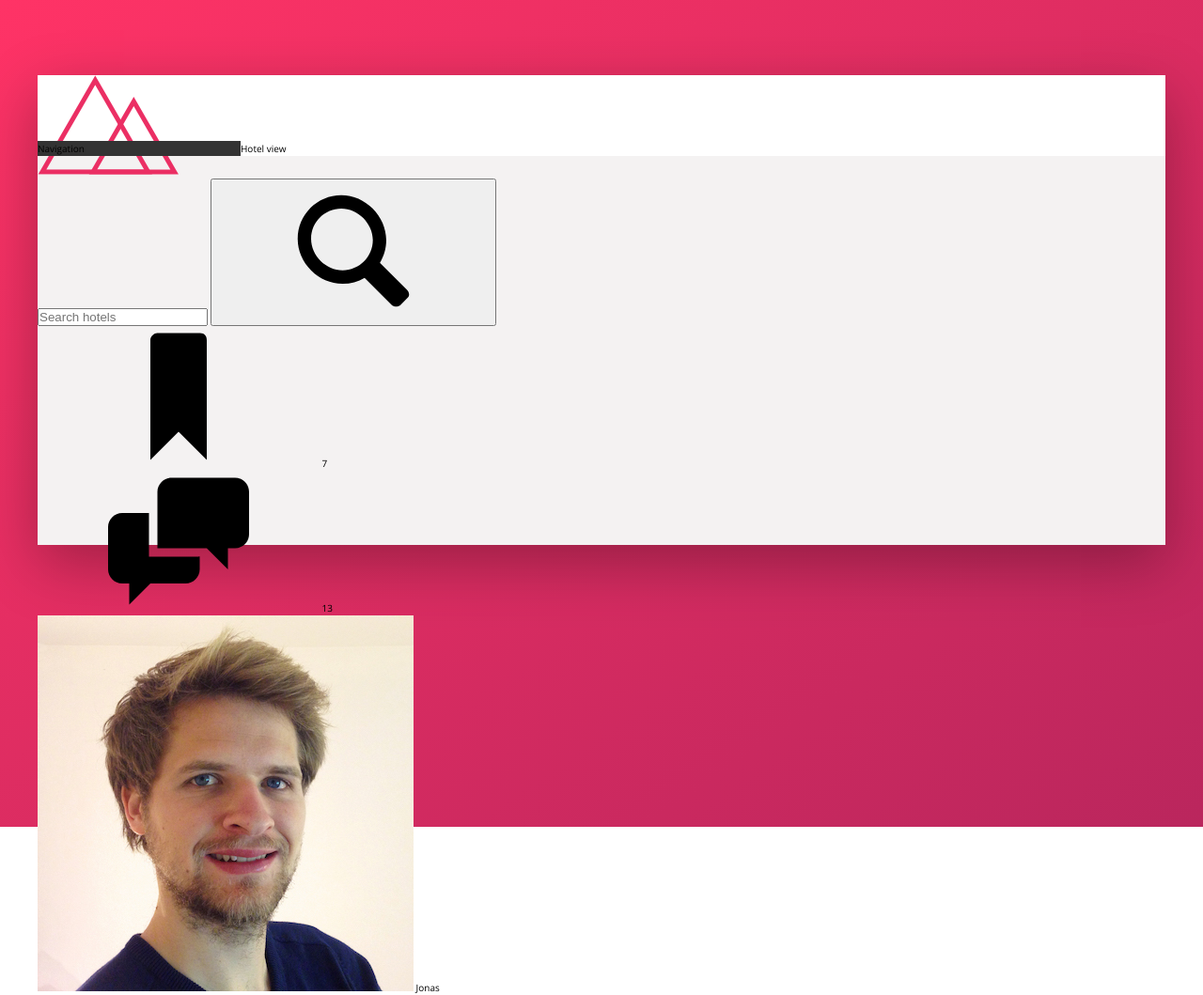
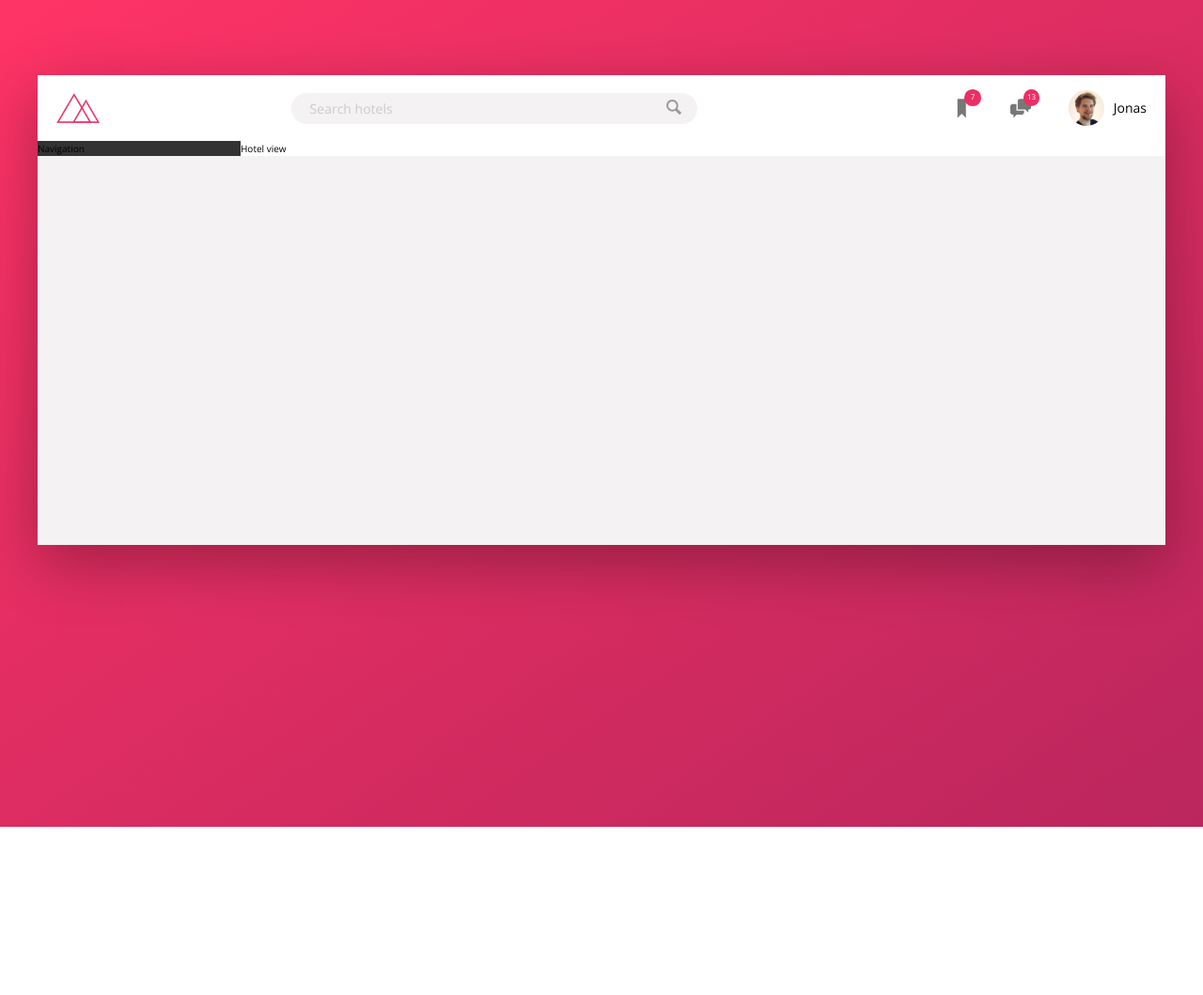
Before and after one commit to vipham258/trillo-project, a website: page index.html in a window 1280 px wide. Shown: the whole page at 94% size. After the commit the page ends 880 px from the top, so only its background shows below. Drawn offline with nearby package versions, Linux system fonts and the light colour scheme.

Commit message:
built header

```diff
--- a/index.html
+++ b/index.html
@@ -30,7 +30,7 @@
           </button>
         </form>
 
-        <nav class="user_nav">
+        <nav class="user-nav">
           <div class="user-nav__icon-box">
             <svg class="user-nav__icon">
               <use xlink:href="img/sprite.svg#icon-bookmark"></use>
--- a/sass/_components.scss
+++ b/sass/_components.scss
@@ -0,0 +1,117 @@
+//////////////////////////////////////////////
+////// LOGO
+.logo {
+  height: 3.25rem;
+  margin-left: 2rem;
+}
+
+//////////////////////////////////////////////
+////// SEARCH
+.search {
+  flex: 0 0 40%;
+
+  display: flex;
+  align-items: center;
+  justify-items: center;
+
+  &__input {
+    font-family: inherit;
+    font-size: inherit;
+    color: inherit;
+    background-color: var(--color-grey-light-2);
+    border: none;
+    padding: 0.7rem 2rem;
+    border-radius: 100px;
+    width: 90%;
+    transition: all 0.2s;
+    margin-right: -3.5rem;
+    &:focus {
+      outline: none;
+      width: 100%;
+
+      background-color: var(--color-grey-light-3);
+    }
+
+    &::-webkit-input-placeholder {
+      font-weight: 100;
+      color: var(--color-grey-light-4);
+    }
+  }
+  &__input:focus + &__button {
+    background-color: var(--color-grey-light-3);
+  }
+  &__button {
+    border: none;
+    background-color: var(--color-grey-light-2);
+
+    &:focus {
+      outline: none;
+    }
+
+    &:active {
+      transform: translateY(2px);
+    }
+  }
+
+  &__icon {
+    height: 2rem;
+    width: 2rem;
+    fill: var(--color-grey-dark-3);
+  }
+}
+
+//////////////////////////////////////////////
+////// USER NAVIGATION
+.user-nav {
+  display: flex;
+  align-items: center;
+  align-self: stretch;
+
+  & > * {
+    //select all the child elements
+    padding: 0 2rem;
+    cursor: pointer;
+    height: 100%;
+    display: flex;
+    align-items: center;
+  }
+  & > *:hover {
+    background-color: var(--color-grey-light-2);
+  }
+  &__icon-box {
+    position: relative;
+  }
+
+  &__icon {
+    height: 2.25rem;
+    width: 2.25rem;
+    fill: var(--color-grey-dark-2);
+  }
+
+  &__notification {
+    font-size: 0.8rem;
+    height: 1.75rem;
+    width: 1.75rem;
+    border-radius: 50%;
+    background-color: var(--color-primary);
+    color: #fff;
+    position: absolute;
+    top: 1.5rem;
+    right: 1.1rem;
+    display: flex;
+    justify-content: center;
+    align-items: center;
+  }
+
+  &__user {
+  }
+
+  &__user-photo {
+    height: 3.75rem;
+    border-radius: 50%;
+    margin-right: 1rem;
+  }
+
+  &__user-name {
+  }
+}
--- a/sass/_layout.scss
+++ b/sass/_layout.scss
@@ -9,8 +9,13 @@
 
 .header {
   height: 7rem;
+  font-size: 1.4rem;
   background-color: #fff;
   border-bottom: var(--color-grey-light-2);
+
+  display: flex;
+  justify-content: space-between;
+  align-items: center;
 }
 
 .content {
```
Also changed, not shown: css/style.css.
